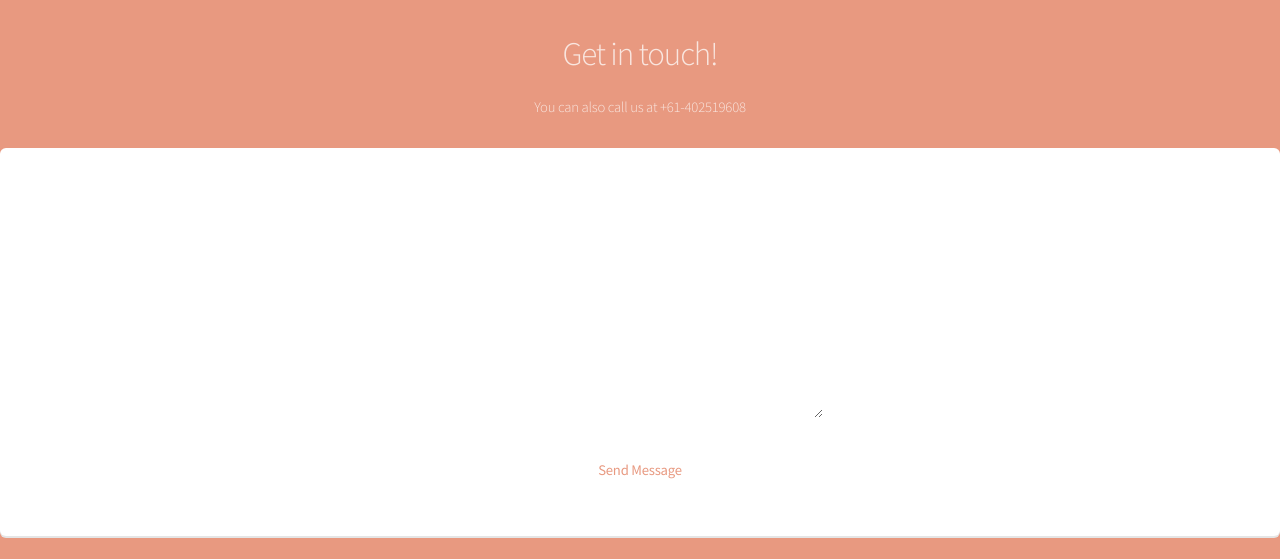
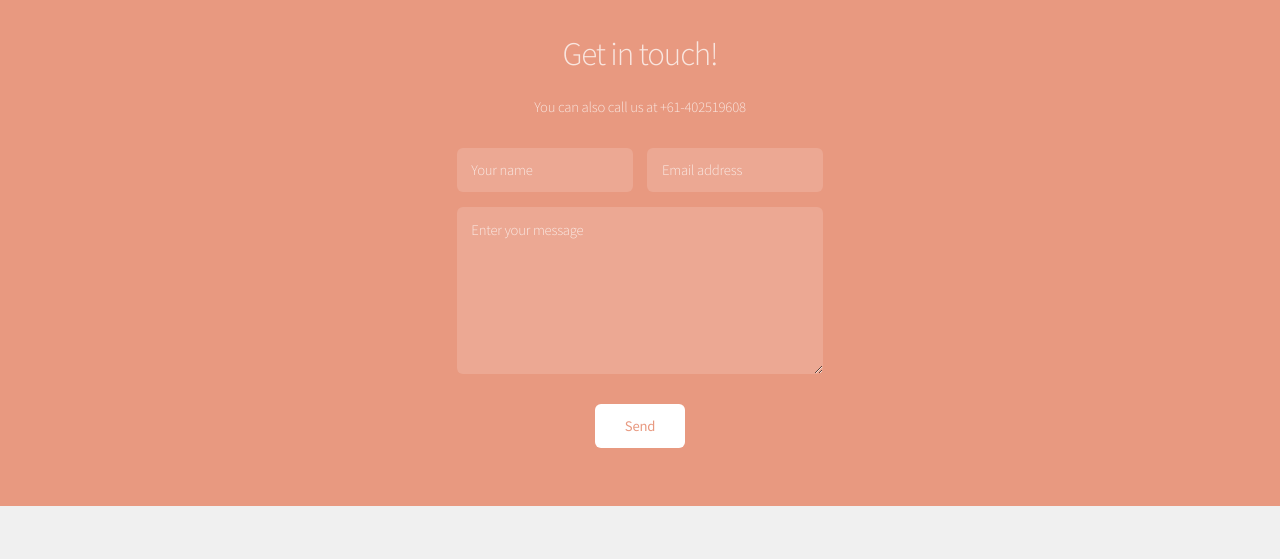
Before and after one commit to adelaidechurch/adelaidechurch.github.io, a plain HTML site: page index.html in a window 1280 px wide. Shown: the part 2170-2729 px from the top of the page. Drawn offline with nearby package versions, Linux system fonts and the light colour scheme.

Commit message:
Modified form to use netlify

```diff
--- a/index.html
+++ b/index.html
@@ -215,30 +215,33 @@
 					<h2>Get in touch!</h2>
 					<p>You can also call us at &#43;61-402519608</p>
 
-	<div class="box">
-		<form method="POST" action="https://formspree.io/">
+	<form name="contact" method="POST" action="/contact_thanks" netlify-honeypot="special_email" netlify>
+		<div class="hpot">
+			<label>Get some honey <input name="special_email" /></label>
+		</div>
 		<div class="row uniform 50%">
 			<div class="6u 12u(mobilep)">
-					<input type="text" name="name" id="name" value="" placeholder="Name" />
+	    	<input type="text" name="name" placeholder="Your name">
 	  	</div>
 			<div class="6u 12u(mobilep)">
-					<input type="email" name="_replyto" id="email" value="" placeholder="Email" />
+	    	<input type="email" name="email" placeholder = "Email address">
 	  	</div>
 		</div>
 		<div class="row uniform 50%">
 			<div class="12u">
-					<textarea name="message" id="message" placeholder="Enter your message" rows="6"></textarea>
+				<textarea name="message" placeholder="Enter your message" rows="6"></textarea>
 			</div>
 		</div>
 		<div class="row uniform">
 			<div class="12u">
 				<ul class="actions align-center">
-						<li><input type="submit" value="Send Message" /></li>
+	  			<li>
+						<input type="submit" value="Send" />
+					</li>
 				</ul>
 			</div>
 		</div>
 	</form>
-	</div>
 
 
 
--- a/index.xml
+++ b/index.xml
@@ -22,6 +22,8 @@
 For more details please contact Jibi Paul George
 Phone: +61402519608, +61430626559 Email: adelaideapostolicchurch@gmail.com
 You can also use the contact form to reach us.
+Get some honey
+
 
 
 
```
Also changed, not shown: contact/index.html (+14 -7 lines). Lines whose indentation alone changed are shown as unchanged.
